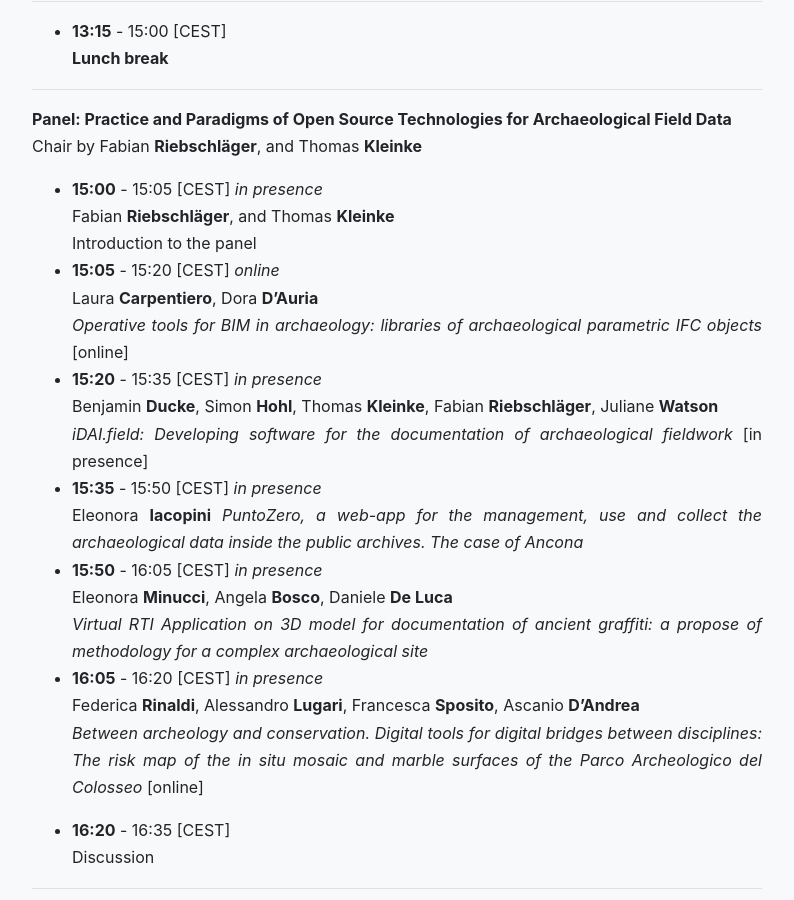
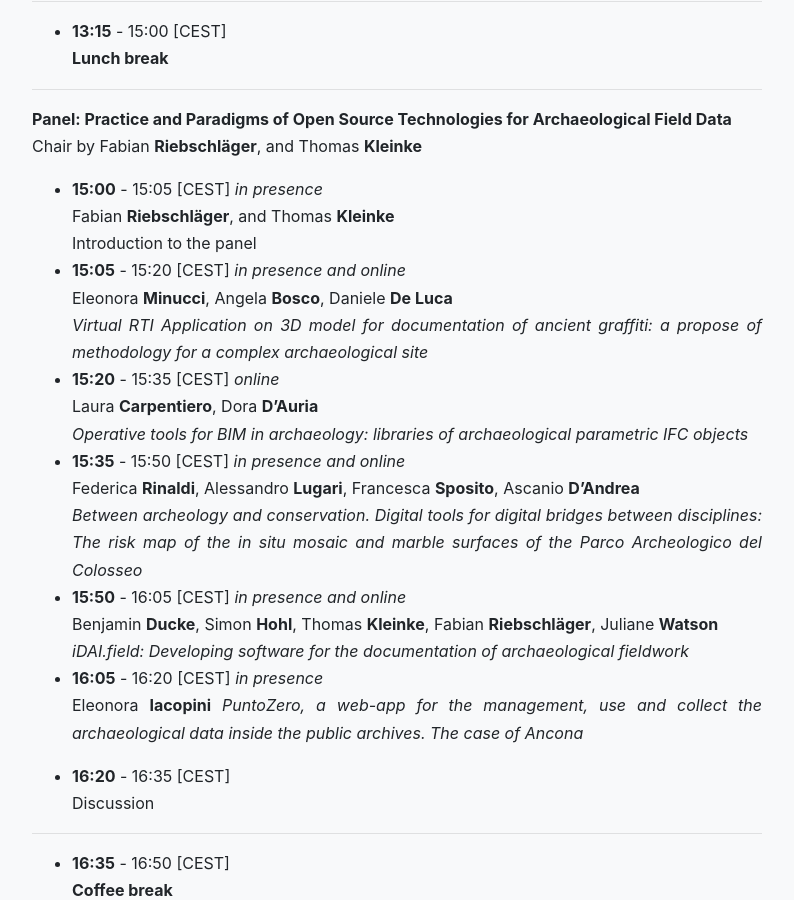
Before and after one commit to archeofoss/archeofoss, a Jekyll site: the page built from 2022/programme.md, in a window 1280 px wide and 900 px high, scrolled down 2688 px. Shown: the whole window, without its empty margins (243-1037 px from the left). Built offline with Jekyll 4.4.1, drawn with Linux system fonts in a browser that asks for light colours; nearby versions of some CDN libraries.

Commit message:
Update programme.md

```diff
--- a/2022/programme.md
+++ b/2022/programme.md
@@ -93,21 +93,21 @@ Chair by Fabian **Riebschläger**, and Thomas **Kleinke**
 - **15:00** - 15:05 [CEST] *in presence*
 Fabian **Riebschläger**, and Thomas **Kleinke**
 Introduction to the panel
-- **15:05** - 15:20 [CEST] *online*
+- **15:05** - 15:20 [CEST] *in presence and online*
+Eleonora **Minucci**, Angela **Bosco**, Daniele **De Luca**
+*Virtual RTI Application on 3D model for documentation of ancient graffiti: a propose of methodology for a complex archaeological site*
+- **15:20** - 15:35 [CEST] *online*
 Laura **Carpentiero**, Dora **D'Auria**
-*Operative tools for BIM in archaeology: libraries of archaeological parametric IFC objects* [online]
-- **15:20** - 15:35 [CEST] *in presence*
+*Operative tools for BIM in archaeology: libraries of archaeological parametric IFC objects*
+- **15:35** - 15:50 [CEST] *in presence and online*
+Federica **Rinaldi**, Alessandro **Lugari**, Francesca **Sposito**, Ascanio **D'Andrea**
+*Between archeology and conservation. Digital tools for digital bridges between disciplines: The risk map of the in situ mosaic and marble surfaces of the Parco Archeologico del Colosseo*
+- **15:50** - 16:05 [CEST] *in presence and online*
 Benjamin **Ducke**, Simon **Hohl**, Thomas **Kleinke**, Fabian **Riebschläger**, Juliane **Watson**
-*iDAI.field: Developing software for the documentation of archaeological fieldwork*  [in presence]
-- **15:35** - 15:50 [CEST] *in presence*
+*iDAI.field: Developing software for the documentation of archaeological fieldwork*
+- **16:05** - 16:20 [CEST] *in presence*
 Eleonora **Iacopini**
 *PuntoZero, a web-app for the management, use and collect the archaeological data inside the public archives. The case of Ancona*
-- **15:50** - 16:05 [CEST] *in presence*
-Eleonora **Minucci**, Angela **Bosco**, Daniele **De Luca**
-*Virtual RTI Application on 3D model for documentation of ancient graffiti: a propose of methodology for a complex archaeological site*
-- **16:05** - 16:20 [CEST] *in presence*
-Federica **Rinaldi**, Alessandro **Lugari**, Francesca **Sposito**, Ascanio **D'Andrea**
-*Between archeology and conservation. Digital tools for digital bridges between disciplines: The risk map of the in situ mosaic and marble surfaces of the Parco Archeologico del Colosseo* [online]
 
 - **16:20** - 16:35 [CEST]
 Discussion
```
